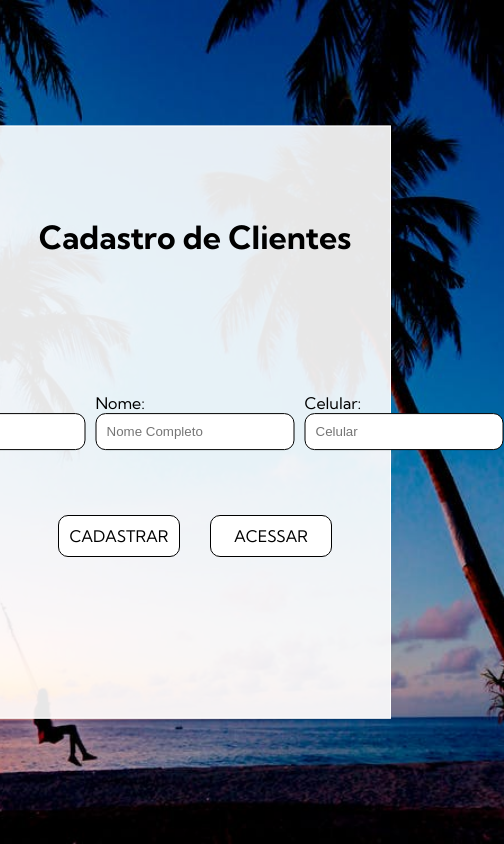
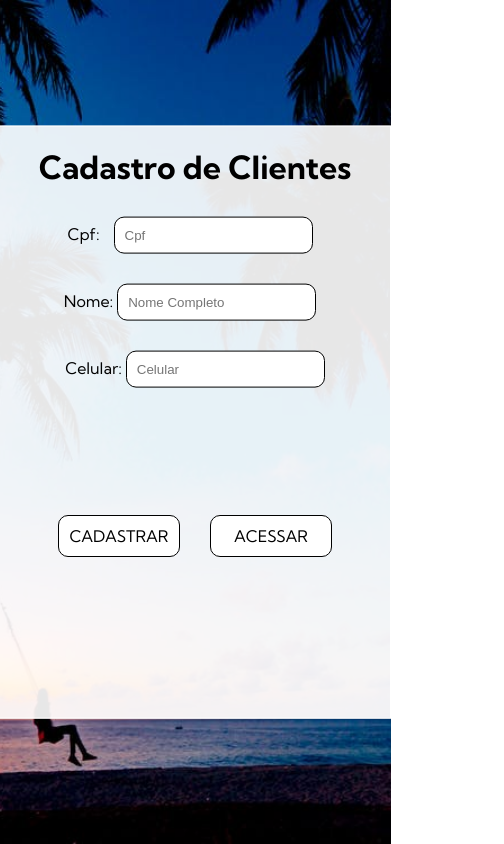
Before and after one commit to JonataRossanttles/crud, a plain HTML site: page index.html in a window 390 px wide. Shown: the whole page, 504 px wide, since content can reach past the window. Drawn offline with Linux system fonts and the light colour scheme; no server answers.

Commit message:
Add files via upload

```diff
--- a/style.css
+++ b/style.css
@@ -25,6 +25,7 @@ body{
 .label{
     font-family: 'Kumbh Sans', sans-serif;
     margin-bottom: 30px;
+
 }
 .container-cadastro{
     position: absolute;
@@ -119,3 +120,25 @@ p{
     border-radius: 0;
 }
 }
+@media  screen and (max-width:600px){
+   .cadastros{
+    flex-direction: column;
+    top: 0;
+    left: 0;
+    transform: translate(0,0);
+    align-items: center;
+    position: relative;
+
+   }
+   .cadastro:not(:last-child){
+    margin-bottom: 30px;
+   }
+   .titulo{
+    margin-top: 20px;
+    margin-bottom: 30px;
+   }
+   #cpf{
+    margin-left: 10px;
+   }
+
+    }
```
